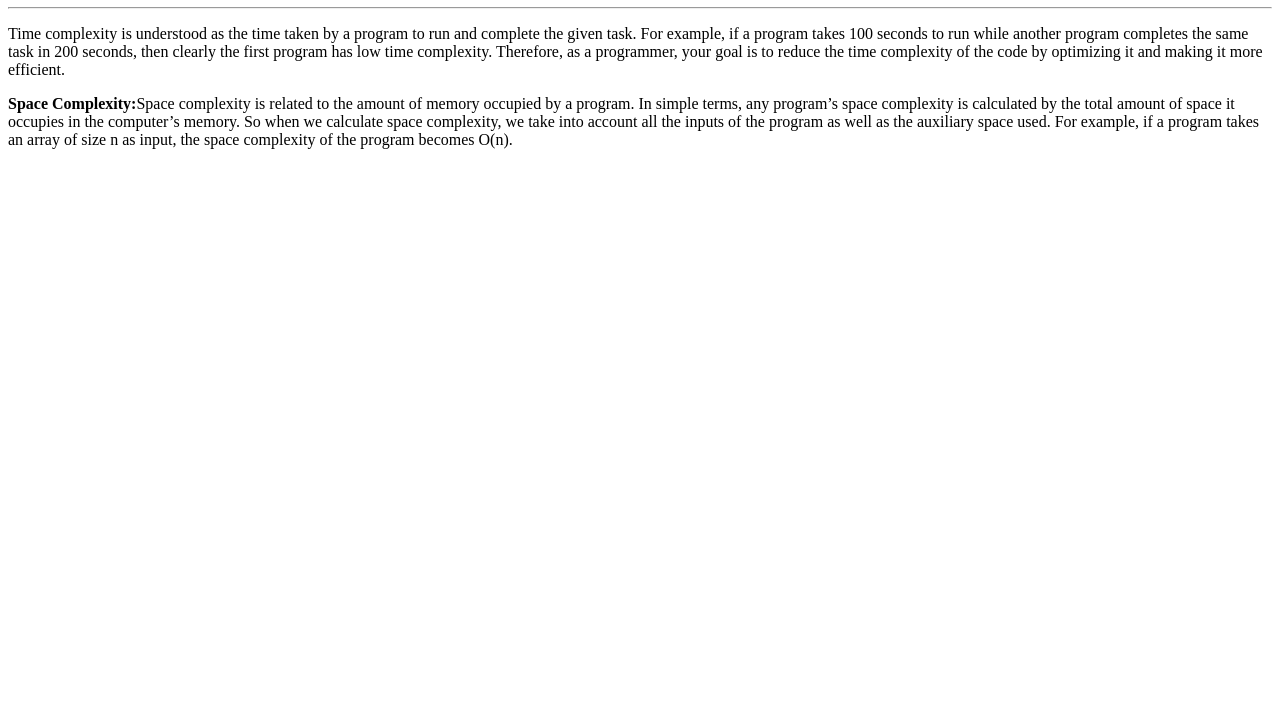
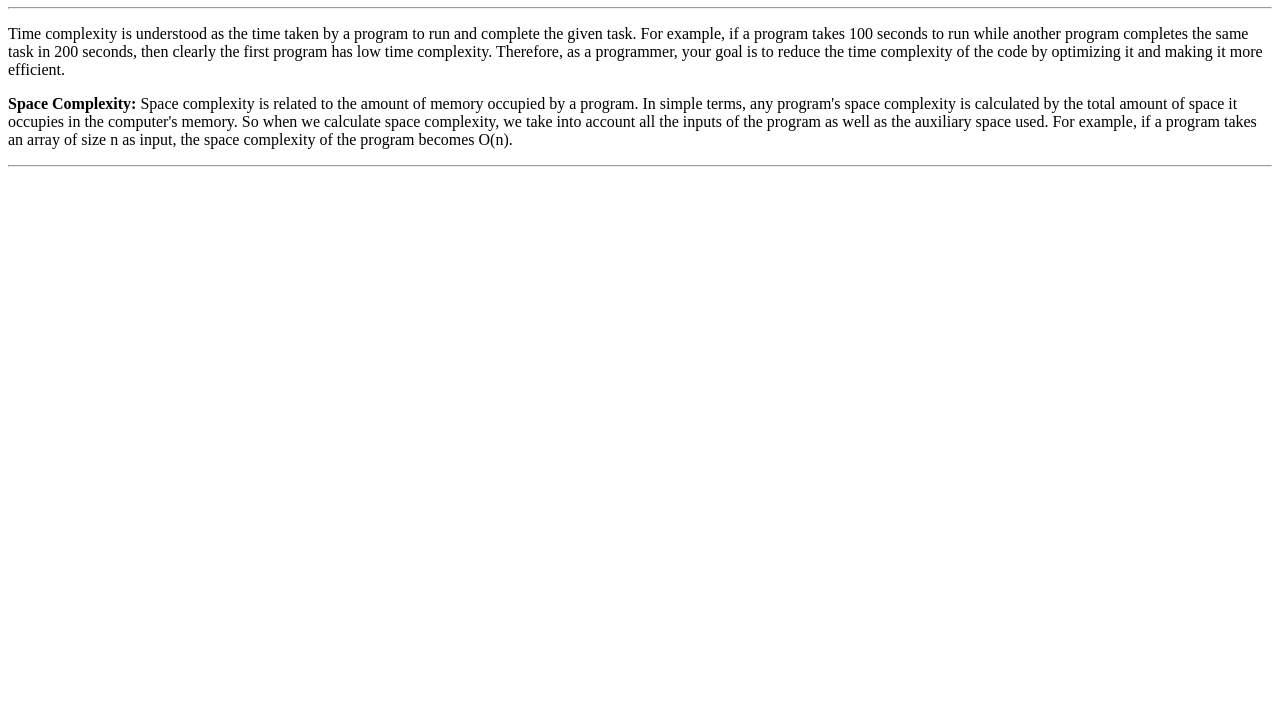
Before and after one commit to acciojob/time-and-space-complexity-Ashishrock9394, a website: page main.html in a window 1280 px wide. Shown: the part 73-800 px from the top of the page. Drawn offline with Linux system fonts and the light colour scheme.

Commit message:
created a submission

```diff
--- a/main.html
+++ b/main.html
@@ -13,16 +13,10 @@
     <h1>Time and Space Complexity</h1>
     <hr>
     <!-- first paragraph content... -->
-    <p>Time complexity is understood as the time taken by a program to run and complete the given task. For example, if
-      a program takes 100 seconds to run while another program completes the same task in 200 seconds, then clearly the
-      first program has low time complexity. Therefore, as a programmer, your goal is to reduce the time complexity of
-      the code by optimizing it and making it more efficient.</p>
+    <p>Time complexity is understood as the time taken by a program to run and complete the given task. For example, if a program takes 100 seconds to run while another program completes the same task in 200 seconds, then clearly the first program has low time complexity. Therefore, as a programmer, your goal is to reduce the time complexity of the code by optimizing it and making it more efficient.</p>
     <!-- 2nd pagraph content... -->
-    <p><b>Space Complexity:</b>Space complexity is related to the amount of memory occupied by a program. In simple terms, any
-      program’s space complexity is calculated by the total amount of space it occupies in the computer’s memory. So
-      when we calculate space complexity, we take into account all the inputs of the program as well as the auxiliary
-      space used. For example, if a program takes an array of size n as input, the space complexity of the program
-      becomes O(n).</p>
+    <p><b>Space Complexity:</b> Space complexity is related to the amount of memory occupied by a program. In simple terms, any program's space complexity is calculated by the total amount of space it occupies in the computer's memory. So when we calculate space complexity, we take into account all the inputs of the program as well as the auxiliary space used. For example, if a program takes an array of size n as input, the space complexity of the program becomes O(n).</p>
+	<hr>
 
   </div>
 
```
